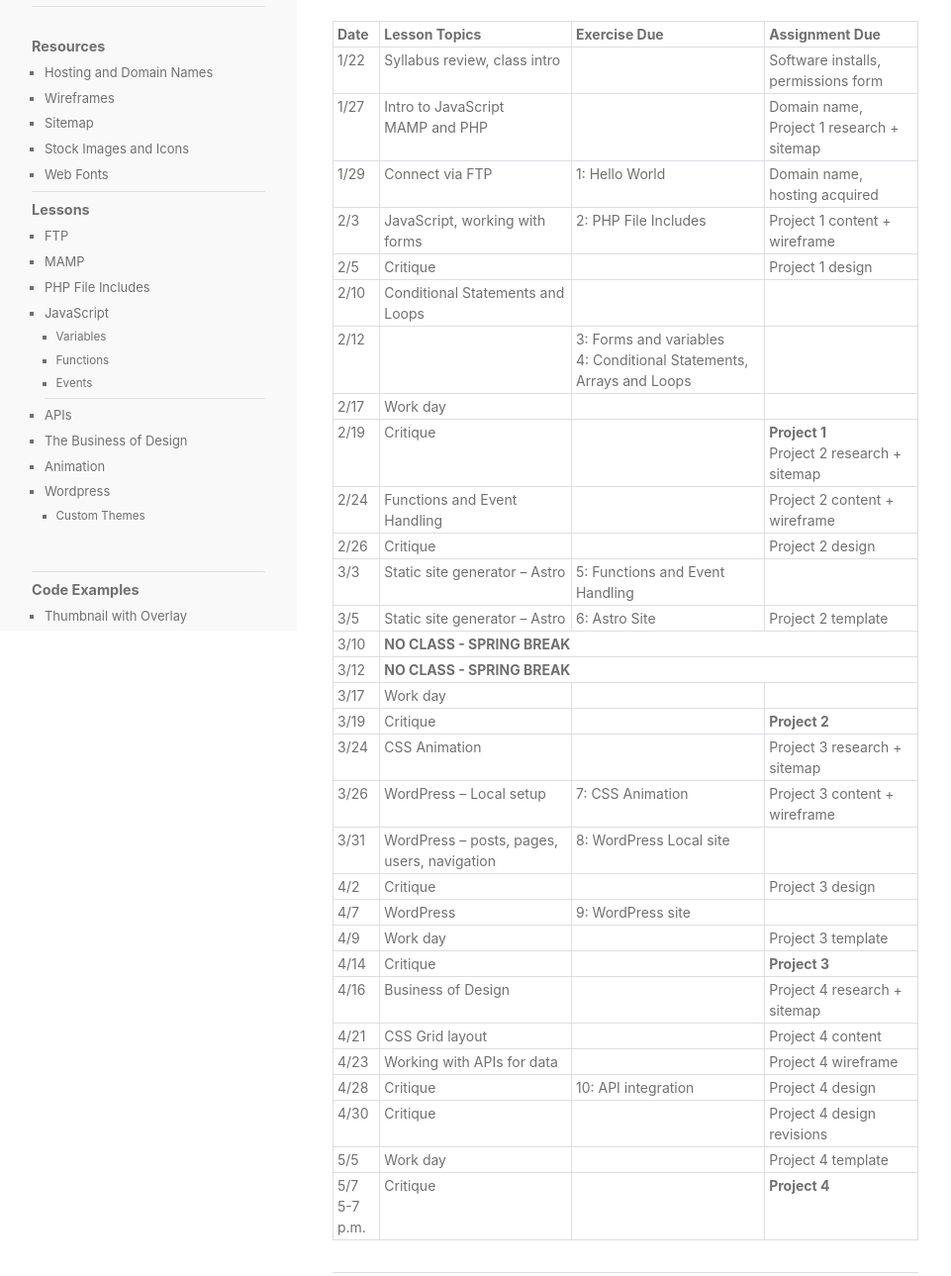
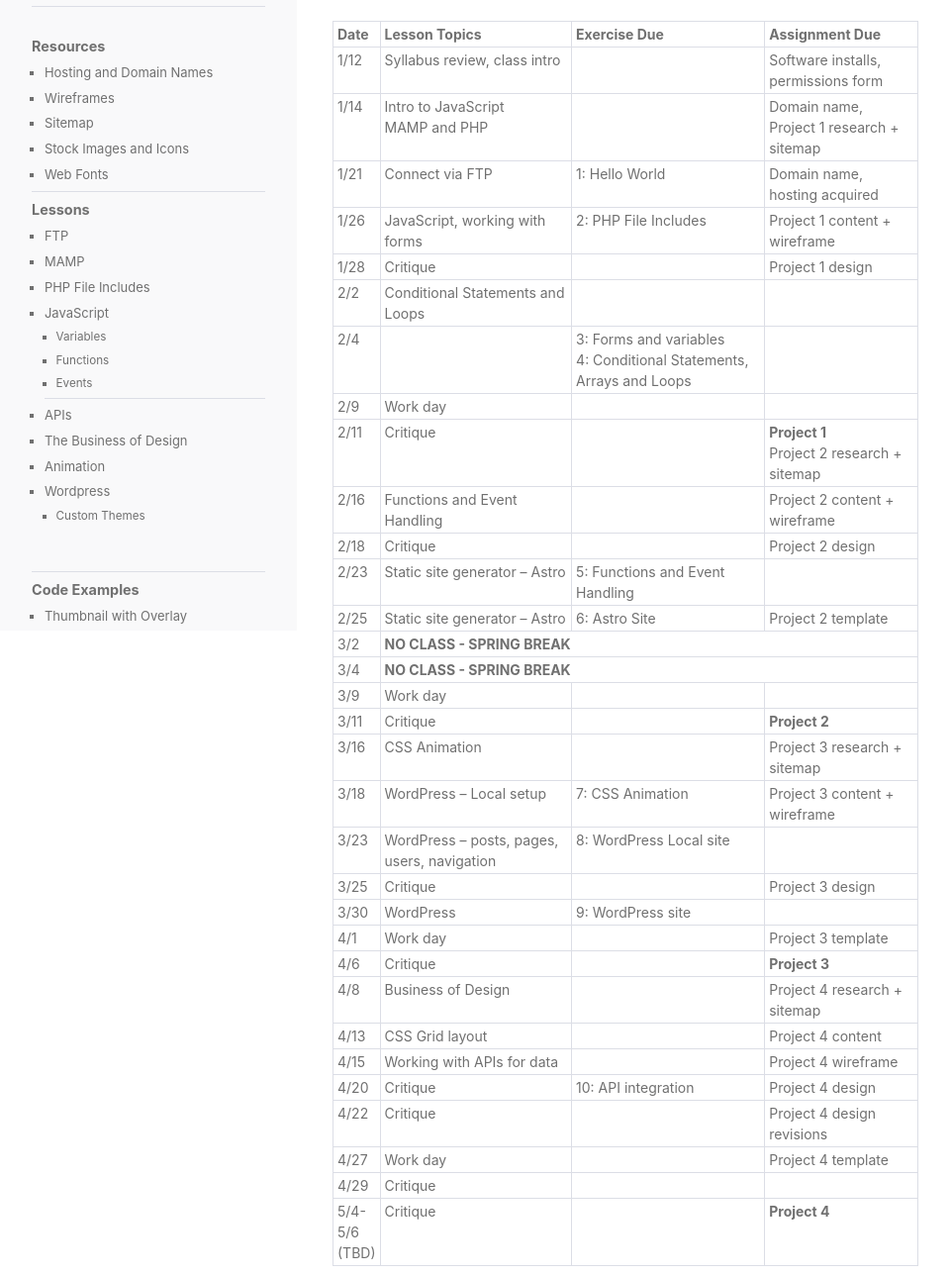
Before and after one commit to richhauck/art114, an Eleventy site: page src/schedule.html in a window 1280 px wide. Shown: the part 283-1572 px from the top of the page at 99% size, without its empty margins (0-961 px from the left). Built offline with nearby package versions, Linux system fonts and the light colour scheme; Eleventy itself is replaced by a stand-in of ours; files that its build step writes are made by us from their sources.

Commit message:
Updated schedule dates and date

```diff
--- a/src/_includes/header.njk
+++ b/src/_includes/header.njk
@@ -7,7 +7,7 @@
   <div class="flex justify-between w-full">
     <div id="title">
       <h1 style="text-red"><a href="index.html">Art 114: <span>Interactive Media and Design</span></a></h1>
-      <p>Spring 2025 | Harrisburg Area Community College</p>
+      <p>Spring 2026 | Harrisburg Area Community College</p>
     </div>
     <div id="meta">
       <div>Instructor: <a href="mailto:rdhauck@hacc.edu">Rich Hauck</a>, MPS</div>
--- a/src/index.njk
+++ b/src/index.njk
@@ -10,7 +10,11 @@ layout: default.njk
     </tr>
     <tr>
       <td>CRN:</td>
-      <td>39576-02</td>
+      <td>39576-01</td>
+    </tr>
+        <tr>
+      <td>Section:</td>
+      <td>R02</td>
     </tr>
     <tr>
       <td>Prerequisites:</td>
--- a/src/schedule.html
+++ b/src/schedule.html
@@ -23,13 +23,13 @@ layout: default.njk
     </td>
   </tr>
   <tr>
-    <td><p>1/22</p></td>
+    <td><p>1/12</p></td>
     <td>Syllabus review, class intro</td>
     <td>&nbsp;</td>
     <td>Software installs, permissions form</td>
   </tr>
   <tr>
-    <td><p>1/27</p></td>
+    <td><p>1/14</p></td>
     <td>
       Intro to JavaScript<br />
       MAMP and PHP
@@ -41,31 +41,31 @@ layout: default.njk
     </td>
   </tr>
   <tr>
-    <td><p>1/29</p></td>
+    <td><p>1/21</p></td>
     <td>Connect via FTP</td>
     <td>1: Hello World</td>
     <td>Domain name, hosting acquired</td>
   </tr>
   <tr>
-    <td><p>2/3</p></td>
+    <td><p>1/26</p></td>
     <td>JavaScript, working with forms</td>
     <td>2: PHP File Includes</td>
     <td>Project 1 content + wireframe</td>
   </tr>
   <tr>
-    <td><p>2/5</p></td>
+    <td><p>1/28</p></td>
     <td>Critique</td>
     <td>&nbsp;</td>
     <td>Project 1 design</td>
   </tr>
   <tr>
-    <td><p>2/10</p></td>
+    <td><p>2/2</p></td>
     <td>Conditional Statements and Loops</td>
     <td></td>
     <td></td>
   </tr>
   <tr>
-    <td>2/12</td>
+    <td>2/4</td>
     <td></td>
     <td>
       3: Forms and variables<br />4: Conditional Statements, Arrays and Loops
@@ -73,13 +73,13 @@ layout: default.njk
     <td>&nbsp;</td>
   </tr>
   <tr>
-    <td>2/17</td>
+    <td>2/9</td>
     <td>Work day</td>
     <td></td>
     <td></td>
   </tr>
   <tr>
-    <td>2/19</td>
+    <td>2/11</td>
     <td>Critique</td>
     <td>&nbsp;</td>
     <td>
@@ -88,133 +88,141 @@ layout: default.njk
     </td>
   </tr>
   <tr>
-    <td>2/24</td>
+    <td>2/16</td>
     <td>Functions and Event Handling</td>
     <td></td>
     <td>Project 2 content + wireframe</td>
   </tr>
   <tr>
-    <td>2/26</td>
+    <td>2/18</td>
     <td>Critique</td>
     <td><p>&nbsp;</p></td>
     <td>Project 2 design</td>
   </tr>
   <tr>
-    <td>3/3</td>
+    <td>2/23</td>
     <td>Static site generator – Astro</td>
     <td><p>5: Functions and Event Handling</p></td>
     <td></td>
   </tr>
   <tr>
-    <td>3/5</td>
+    <td>2/25</td>
     <td>Static site generator – Astro</td>
     <td><p>6: Astro Site</p></td>
     <td>Project 2 template</td>
   </tr>
   <tr>
-    <td>3/10</td>
+    <td>3/2</td>
     <td width="92" colspan="3" valign="top">
       <p><strong>NO CLASS - SPRING BREAK</strong></p>
     </td>
   </tr>
   <tr>
-    <td>3/12</td>
+    <td>3/4</td>
     <td width="92%" colspan="3" valign="top">
       <p><strong>NO CLASS - SPRING BREAK</strong></p>
     </td>
   </tr>
   <tr>
-    <td>3/17</td>
+    <td>3/9</td>
     <td>Work day</td>
     <td>&nbsp;</td>
     <td></td>
   </tr>
   <tr>
-    <td>3/19</td>
+    <td>3/11</td>
     <td>Critique</td>
     <td>&nbsp;</td>
     <td><strong>Project 2</strong></td>
   </tr>
   <tr>
-    <td>3/24</td>
+    <td>3/16</td>
     <td>CSS Animation</td>
     <td>&nbsp;</td>
     <td>Project 3 research + sitemap</td>
   </tr>
   <tr>
-    <td>3/26</td>
+    <td>3/18</td>
     <td>WordPress – Local setup</td>
     <td>7: CSS Animation</td>
     <td>Project 3 content + wireframe</td>
   </tr>
   <tr>
-    <td>3/31</td>
+    <td>3/23</td>
     <td>WordPress – posts, pages, users, navigation</td>
     <td>8: WordPress Local site</td>
     <td></td>
   </tr>
   <tr>
-    <td>4/2</td>
+    <td>3/25</td>
     <td>Critique</td>
     <td>&nbsp;</td>
     <td>Project 3 design</td>
   </tr>
   <tr>
-    <td>4/7</td>
+    <td>3/30</td>
     <td>WordPress</td>
     <td>9: WordPress site</td>
     <td></td>
   </tr>
   <tr>
-    <td>4/9</td>
+    <td>4/1</td>
     <td>Work day</td>
     <td>&nbsp;</td>
     <td>Project 3 template</td>
   </tr>
   <tr>
-    <td>4/14</td>
+    <td>4/6</td>
     <td>Critique</td>
     <td>&nbsp;</td>
     <td><strong>Project 3</strong></td>
   </tr>
   <tr>
-    <td>4/16</td>
+    <td>4/8</td>
     <td>Business of Design</td>
     <td>&nbsp;</td>
     <td>Project 4 research + sitemap</td>
   </tr>
   <tr>
-    <td>4/21</td>
+    <td>4/13</td>
     <td>CSS Grid layout</td>
     <td>&nbsp;</td>
     <td>Project 4 content</td>
   </tr>
   <tr>
-    <td>4/23</td>
+    <td>4/15</td>
     <td>Working with APIs for data</td>
     <td>&nbsp;</td>
     <td>Project 4 wireframe</td>
   </tr>
   <tr>
-    <td>4/28</td>
+    <td>4/20</td>
     <td>Critique</td>
     <td>10: API integration</td>
     <td>Project 4 design</td>
   </tr>
   <tr>
-    <td>4/30</td>
+    <td>4/22</td>
     <td>Critique</td>
     <td>&nbsp;</td>
     <td>Project 4 design revisions</td>
   </tr>
   <tr>
-    <td>5/5</td>
+    <td>4/27</td>
     <td>Work day</td>
     <td>&nbsp;</td>
     <td>Project 4 template</td>
   </tr>
   <tr>
-    <td><p>5/7 5-7 p.m.</p></td>
+    <td><p>4/29</p></td>
+    <td>Critique</td>
+    <td>&nbsp;</td>
+    <td>
+      <p></p>
+    </td>
+  </tr>
+  <tr>
+    <td><p>5/4-5/6 (TBD)</p></td>
     <td>Critique</td>
     <td>&nbsp;</td>
     <td>
```
